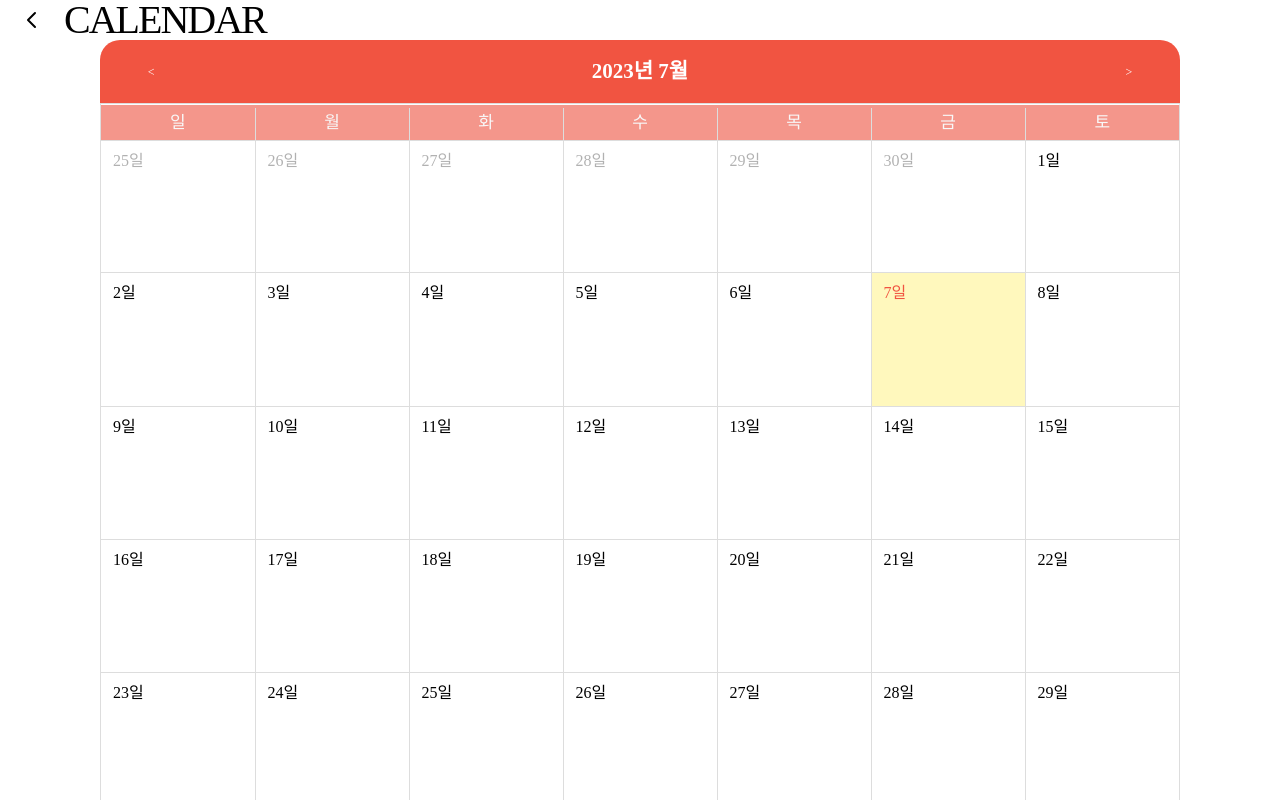
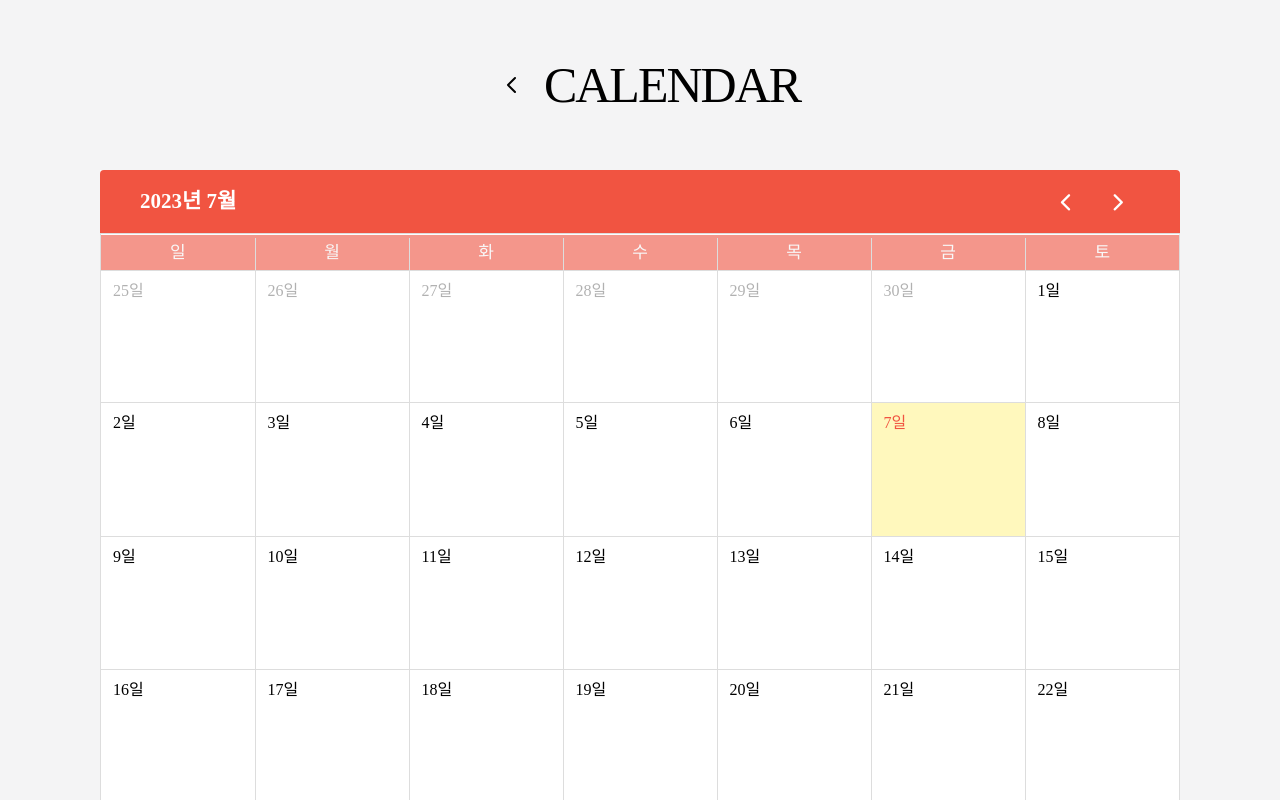
Before and after one commit to FEGROUP9/SAVEWALLET, a React (Vite) app: page /calendar in a window 1280 px wide. Shown: the top 800 px of the page. Built offline with nearby package versions, Linux system fonts and the light colour scheme; no server answers.

Commit message:
style: Header

```diff
--- a/src/components/common/Header.tsx
+++ b/src/components/common/Header.tsx
@@ -3,6 +3,9 @@ import { ChevronLeftIcon } from '@heroicons/react/outline'
 import { useNavigate } from 'react-router-dom'
 const Wrapper = styled.div`
   display: flex;
+  background-color: #f4f4f5;
+  padding: 60px;
+  justify-content: center;
   .backwards {
     width: 24px;
     height: 24px;
@@ -12,7 +15,7 @@ const Wrapper = styled.div`
   }
   .pathname {
     vertical-align: baseline;
-    font-size: 40px;
+    font-size: 50px;
     letter-spacing: -2px;
   }
   @media ${props => props.theme.mobile} {
--- a/src/pages/Calendar.tsx
+++ b/src/pages/Calendar.tsx
@@ -6,22 +6,25 @@ import styled from 'styled-components'
 import { Header, Footer } from 'components/index'
 import { useEffect, useState, useRef } from 'react'
 import { getMonthlyExpenses } from 'api/index'
+import { ChevronRightIcon } from '@heroicons/react/outline'
 
 const Wrapper = styled.div`
   width: 100%;
   height: 100%;
   display: flex;
   justify-content: center;
+  background-color: #f4f4f5;
   .fc {
     width: 100%;
+    background-color: #fff;
   }
   .expense {
-    background-color: red;
-    border-color: red;
+    background-color: #ff4040;
+    border-color: #ff4040;
   }
   .income {
-    /* border-color: black; */
-    background-color: green;
+    border-color: #81c147;
+    background-color: #81c147;
   }
   .time-logged {
     border-color: black;
@@ -29,6 +32,18 @@ const Wrapper = styled.div`
   .fc-daygrid-event-dot {
     border-color: #f4968b;
   }
+  .fc .fc-daygrid-day-frame {
+    overflow: scroll;
+  }
+  .fc .fc-toolbar.fc-header-toolbar {
+    margin: 0;
+    background-color: #f15441;
+    border-radius: 4px 4px 0 0;
+    justify-content: space-between;
+    color: white;
+    font-weight: 600;
+  }
+
   @media ${props => props.theme.mobile} {
     .fc {
       margin: 0 30px;
@@ -36,15 +51,10 @@ const Wrapper = styled.div`
     }
     // toolbar container
     .fc .fc-toolbar.fc-header-toolbar {
-      margin: 0;
       padding: 25px 40px;
-      background-color: #f15441;
       height: 33px;
-      font-weight: 600;
       font-size: 10px;
       line-height: 29px;
-      color: white;
-      border-radius: 20px 20px 0px 0px;
     }
 
     // toolbar 버튼
@@ -104,15 +114,10 @@ const Wrapper = styled.div`
     }
     // toolbar container
     .fc .fc-toolbar.fc-header-toolbar {
-      margin: 0;
       padding: 0 40px;
-      background-color: #f15441;
       height: 63px;
-      font-weight: 600;
       font-size: 12px;
       line-height: 29px;
-      color: white;
-      border-radius: 20px 20px 0px 0px;
     }
 
     // toolbar 버튼
@@ -172,15 +177,10 @@ const Wrapper = styled.div`
     }
     // toolbar container
     .fc .fc-toolbar.fc-header-toolbar {
-      margin: 0;
       padding: 0 40px;
-      background-color: #f15441;
       height: 63px;
-      font-weight: 600;
       font-size: 12px;
       line-height: 29px;
-      color: white;
-      border-radius: 20px 20px 0px 0px;
     }
 
     // toolbar 버튼
@@ -241,16 +241,10 @@ const Wrapper = styled.div`
 
     // toolbar container
     .fc .fc-toolbar.fc-header-toolbar {
-      margin: 0;
       padding: 0 40px;
-      background-color: #f15441;
       height: 77px;
-      font-weight: 600;
       font-size: 12px;
       line-height: 29px;
-      color: white;
-      border-radius: 20px 20px 0px 0px;
-      justify-content: space-evenly;
     }
 
     // toolbar 버튼
@@ -321,7 +315,7 @@ export const Calendar = () => {
   useEffect(() => {
     /**날짜별 소비 달력 표시 함수*/
     const renderDailyExpenses = async () => {
-      let expenses = await getMonthlyExpenses(year, month, 'team9')
+      let expenses = await getMonthlyExpenses(year, month, 'team9-2914827908')
 
       Object.values(expenses).map(i =>
         i.map(v => {
@@ -331,7 +325,11 @@ export const Calendar = () => {
               title: v.category,
               date: v.date.replace('Z', '')
             },
-            { allDay: true, title: v.amount, start: v.date.replace('Z', '') }
+            {
+              allDay: true,
+              title: v.amount.toLocaleString() + '원',
+              start: v.date.replace('Z', '')
+            }
           ])
         })
       )
@@ -346,9 +344,8 @@ export const Calendar = () => {
           ref={calendarRef}
           plugins={[dayGridPlugin, interactionPlugin]}
           headerToolbar={{
-            start: 'prevBtn',
-            center: 'title',
-            end: 'nextBtn'
+            start: 'title',
+            end: 'prevBtn nextBtn'
           }}
           weekends={true}
           locale="ko"
@@ -365,7 +362,7 @@ export const Calendar = () => {
           }}
           customButtons={{
             prevBtn: {
-              text: '<',
+              icon: 'chevron-left',
               click: () => {
                 calendarRef.current.getApi().prev()
                 const calendarMonth = _.get(
@@ -386,7 +383,7 @@ export const Calendar = () => {
               }
             },
             nextBtn: {
-              text: '>',
+              icon: 'chevron-right',
               click: () => {
                 calendarRef.current.getApi().next()
                 const calendarMonth = _.get(
```
